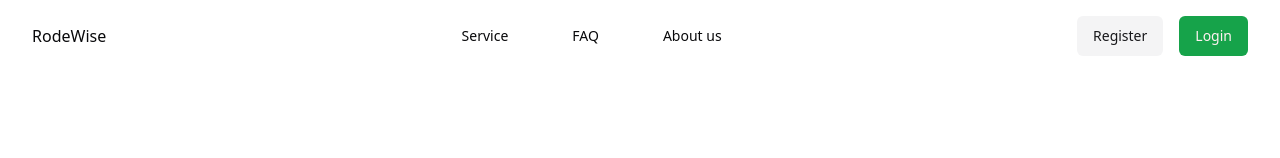
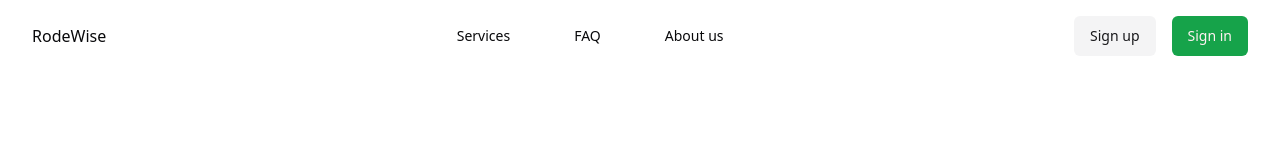
Before and after one commit to AlexandreHardyy/Challenge_Stack_5A_S1, a React (Vite) app in the folder frontend/: page / in a window 1280 px wide. Shown: the top 158 px of the page. Built offline with nearby package versions, Linux system fonts and the light colour scheme.

Commit message:
login and register page

```diff
--- /dev/null
+++ b/frontend/src/components/Header.tsx
@@ -0,0 +1,31 @@
+import { Button } from "@/components/ui/button.tsx";
+import { Link } from "react-router-dom";
+
+const Header = () => {
+  return (
+    <header className="flex px-8 py-4 items-center justify-between">
+      <h1>RodeWise</h1>
+      <div className="flex gap-8">
+        <Button variant="ghost" asChild>
+          <Link to="/#">Services</Link>
+        </Button>
+        <Button variant="ghost" asChild>
+          <Link to="/#">FAQ</Link>
+        </Button>
+        <Button variant="ghost" asChild>
+          <Link to="/#">About us</Link>
+        </Button>
+      </div>
+      <div className="flex gap-4">
+        <Button variant="secondary" asChild>
+          <Link to="/register">Sign up</Link>
+        </Button>
+        <Button asChild>
+          <Link to="/login">Sign in</Link>
+        </Button>
+      </div>
+    </header>
+  );
+};
+
+export default Header;
--- a/frontend/src/layouts/Client.tsx
+++ b/frontend/src/layouts/Client.tsx
@@ -1,6 +1,6 @@
-import Header from "./Header";
+import Header from "../components/Header.tsx";
 import { Outlet } from "react-router-dom";
-import Footer from "@/layouts/Footer.tsx";
+import Footer from "@/components/Footer.tsx";
 
 const ClientLayout = () => {
   return (
--- a/frontend/src/layouts/Header.tsx
+++ /dev/null
@@ -1,20 +0,0 @@
-import { Button } from "@/components/ui/button";
-
-const Header = () => {
-  return (
-    <header className="flex px-8 py-4 items-center justify-between">
-      <h1>RodeWise</h1>
-      <div className="flex gap-8">
-        <Button variant="ghost">Service</Button>
-        <Button variant="ghost">FAQ</Button>
-        <Button variant="ghost">About us</Button>
-      </div>
-      <div className="flex gap-4">
-        <Button variant="secondary">Register</Button>
-        <Button>Login</Button>
-      </div>
-    </header>
-  );
-};
-
-export default Header;
--- /dev/null
+++ b/frontend/src/pages/auth/Login.tsx
@@ -0,0 +1,9 @@
+const Login = () => {
+  return (
+    <div>
+      <h1>Login</h1>
+    </div>
+  );
+};
+
+export default Login;
--- /dev/null
+++ b/frontend/src/pages/auth/Register.tsx
@@ -0,0 +1,9 @@
+const Register = () => {
+  return (
+    <div>
+      <h1>Register</h1>
+    </div>
+  );
+};
+
+export default Register;
```
Also changed, not shown: frontend/src/Routes.tsx (+27 -22 lines), frontend/src/layouts/Admin.tsx (+10 -10 lines), frontend/src/components/Footer.tsx (renamed from frontend/src/layouts/Footer.tsx).
